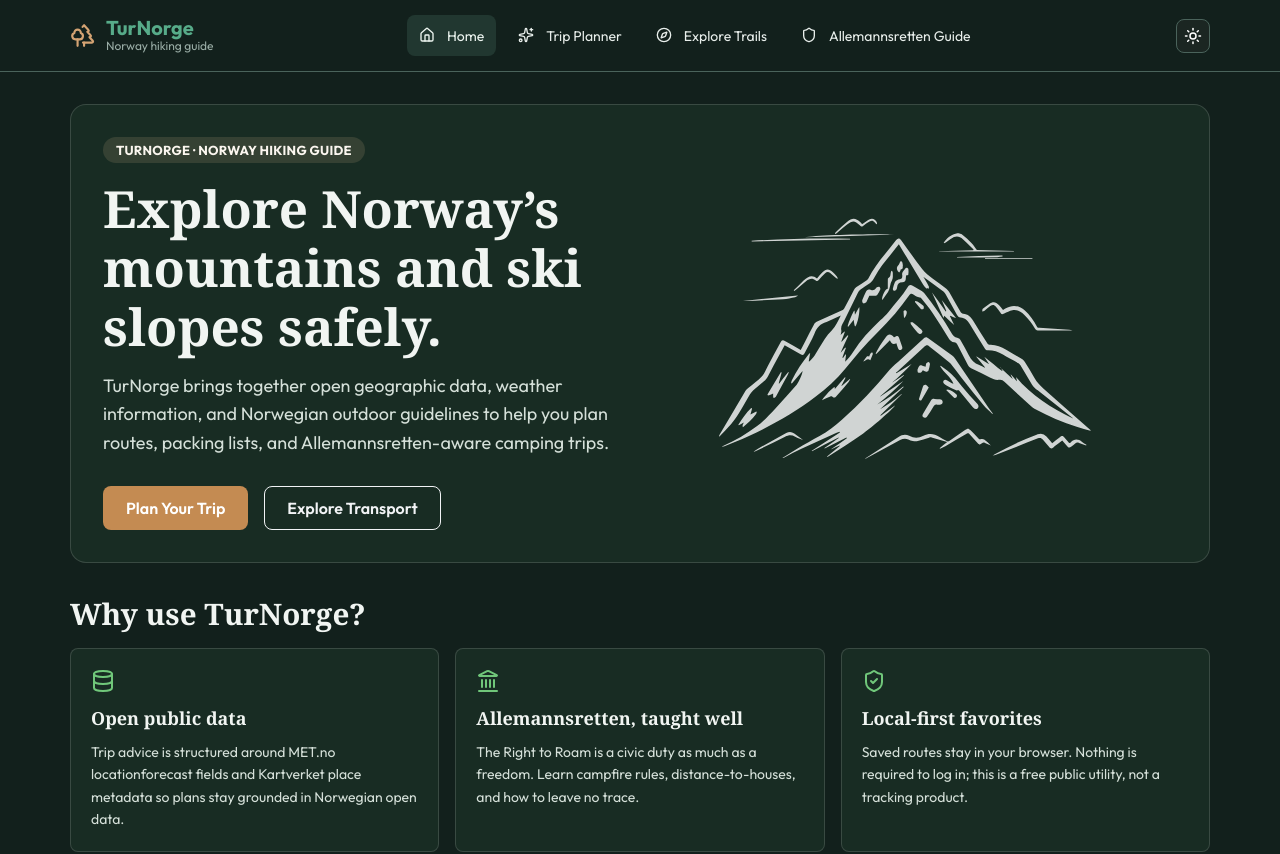
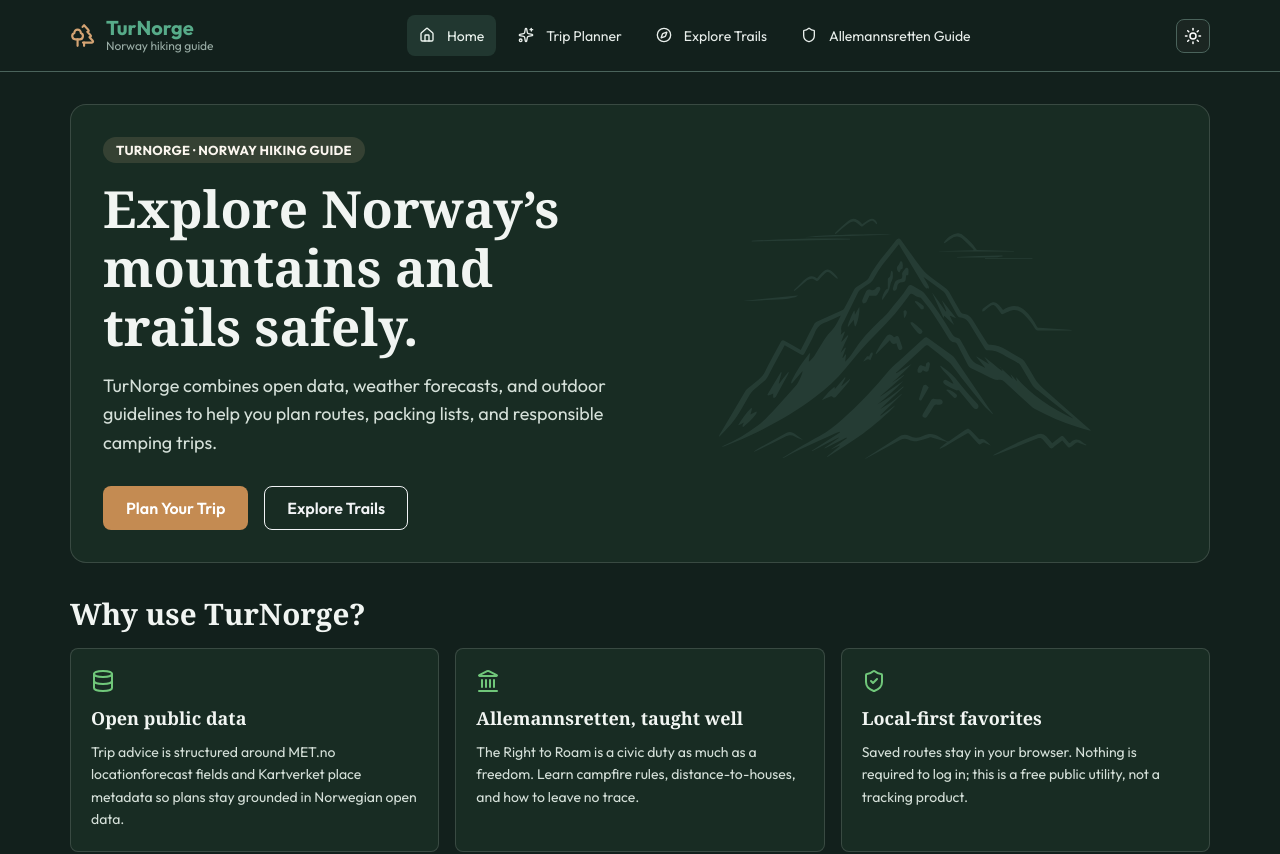
Before and after one commit to Nirush4/TurNorge, a React (Vite) app: page / in a window 1280 px wide. Shown: the top 854 px of the page. Built offline with nearby package versions, Linux system fonts and the light colour scheme; a web font is replaced by a local one.

Commit message:
fix: update Explore and Home pages to reflect 'Trails' terminology and improve text clarity

```diff
--- a/src/pages/Explore.tsx
+++ b/src/pages/Explore.tsx
@@ -275,7 +275,7 @@ export function ExplorePage() {
       <Stack gap="lg">
         <div>
           <Title order={1} fz={{ base: '1.7rem', sm: '2.5rem' }} c={isDark ? '#eef4f1' : 'dark.7'}>
-            Explore Transport
+            Explore Trails
           </Title>
 
           <Text mt="xs">
--- a/src/pages/Home.tsx
+++ b/src/pages/Home.tsx
@@ -77,13 +77,12 @@ export function HomePage() {
                     },
                   }}
                 >
-                  Explore Norway’s mountains and ski slopes safely.
+                  Explore Norway’s mountains and trails safely.
                 </Title>
 
                 <Text size="lg" c={bodyColor} maw={640} lh={1.6}>
-                  TurNorge brings together open geographic data, weather information, and Norwegian
-                  outdoor guidelines to help you plan routes, packing lists, and
-                  Allemannsretten-aware camping trips.
+                  TurNorge combines open data, weather forecasts, and outdoor guidelines to help you
+                  plan routes, packing lists, and responsible camping trips.
                 </Text>
 
                 <Group mt="sm" gap="md" wrap="wrap">
@@ -96,7 +95,7 @@ export function HomePage() {
                     styles={{
                       root: {
                         minHeight: '44px',
-                        '&:focus-visible': {
+                        '&:focusVisible': {
                           outline: '3px solid #f0c75e',
                           outlineOffset: '3px',
                         },
@@ -116,14 +115,14 @@ export function HomePage() {
                     styles={{
                       root: {
                         minHeight: '44px',
-                        '&:focus-visible': {
+                        '&:focusVisible': {
                           outline: '3px solid #f0c75e',
                           outlineOffset: '3px',
                         },
                       },
                     }}
                   >
-                    Explore Transport
+                    Explore Trails
                   </Button>
                 </Group>
               </Stack>
@@ -162,8 +161,10 @@ export function HomePage() {
                     height: 'auto',
                     position: 'relative',
                     zIndex: 1,
-                    opacity: isDark ? 0.8 : 0.7,
-                    filter: isDark ? 'brightness(0) invert(1)' : 'grayscale(1) brightness(0.7)',
+                    opacity: isDark ? 0.5 : 0.7,
+                    filter: isDark
+                      ? 'brightness(0) saturate(100%) invert(43%) sepia(16%) saturate(693%) hue-rotate(114deg) brightness(56%) contrast(90%)'
+                      : 'brightness(0) saturate(100%) invert(63%) sepia(6%) saturate(693%) hue-rotate(114deg) brightness(26%) contrast(87%)',
                   }}
                 />
               </div>
--- a/src/pages/Planner.tsx
+++ b/src/pages/Planner.tsx
@@ -344,31 +344,30 @@ export function PlannerPage() {
     try {
       let place = selectedPlace;
       if (!place || place.name.toLowerCase() !== regionName.toLowerCase()) {
+        try {
           place = await resolveKartverketPlace(regionName);
+        } catch {
+          place = null;
         }
-      if (!place) throw new Error(`Could not find "${regionName}"`);
-      const liveData = await fetchMetForecast(place.latitude, place.longitude);
+      }
+
+      const latitude = place?.latitude ?? 61.4933;
+      const longitude = place?.longitude ?? 8.3597;
+
+      const liveData = await fetchMetForecast(latitude, longitude);
       setSelectedDayWeather(liveData as unknown as MetForecastResponse);
       open();
     } catch (error) {
       console.error('Weather error:', error);
       notifications.show({
-        title: 'Could not generate itinerary',
-        message: 'Something went wrong while generating your route.',
+        title: 'Weather Unavailable',
+        message: 'Could not load live meteorological telemetry for this region.',
         color: '#FFFFFF',
         styles: {
-          root: {
-            backgroundColor: '#E03131',
-          },
-          title: {
-            color: '#FFFFFF',
-          },
-          description: {
-            color: '#FFFFFF',
-          },
-          closeButton: {
-            color: '#FFFFFF',
-          },
+          root: { backgroundColor: '#E03131' },
+          title: { color: '#FFFFFF' },
+          description: { color: '#FFFFFF' },
+          closeButton: { color: '#FFFFFF' },
         },
       });
     } finally {
@@ -382,6 +381,14 @@ export function PlannerPage() {
   }));
 
   return (
+    <>
+      <style>{`
+        @media screen and (max-width: 768px) {
+          input, select, textarea, .mantine-Input-input, .mantine-Select-input, .mantine-NumberInput-input {
+            font-size: 16px !important;
+          }
+        }
+      `}</style>
       <Container size="lg" pt="md" pb="xl" px="0" component="main" mih="100dvh">
         <Stack gap="lg">
           <header>
@@ -389,8 +396,8 @@ export function PlannerPage() {
               Dynamic Route Planner
             </Title>
             <Text mt="sm" c="dimmed">
-            Fully dynamic client-side route compiler powered by live MET.no telemetry and Kartverket
-            location search.
+              Fully dynamic client-side route compiler powered by live MET.no telemetry and
+              Kartverket location search.
             </Text>
           </header>
 
@@ -422,9 +429,8 @@ export function PlannerPage() {
                   { label: 'Ambitious / Long Distance', value: 'ambitious' },
                 ]}
                 styles={{
-                input: {
-                  fontSize: '14px',
-                },
+                  input: { fontSize: '16px' },
+                  dropdown: { fontSize: '16px' },
                 }}
               />
 
@@ -464,9 +470,8 @@ export function PlannerPage() {
                       middlewares: { flip: false, shift: true },
                     }}
                     styles={{
-                    input: {
-                      fontSize: '16px',
-                    },
+                      input: { fontSize: '16px' },
+                      dropdown: { fontSize: '16px' },
                     }}
                     value={field.value || null}
                     searchValue={destinationSearch}
@@ -520,6 +525,10 @@ export function PlannerPage() {
                     value={field.value}
                     onChange={field.onChange}
                     onBlur={field.onBlur}
+                    styles={{
+                      input: { fontSize: '16px' },
+                      dropdown: { fontSize: '16px' },
+                    }}
                     error={errors.experienceLevel?.message}
                     required
                   />
@@ -537,6 +546,9 @@ export function PlannerPage() {
                     value={field.value}
                     onChange={(value) => field.onChange(typeof value === 'number' ? value : 1)}
                     onBlur={field.onBlur}
+                    styles={{
+                      input: { fontSize: '16px' },
+                    }}
                     error={errors.durationDays?.message}
                     required
                   />
@@ -553,6 +565,10 @@ export function PlannerPage() {
                     value={field.value}
                     onChange={field.onChange}
                     onBlur={field.onBlur}
+                    styles={{
+                      input: { fontSize: '16px' },
+                      dropdown: { fontSize: '16px' },
+                    }}
                     error={errors.season?.message}
                     required
                   />
@@ -615,15 +631,9 @@ export function PlannerPage() {
                         message: `${lastPlan.title} saved in your favorites.`,
                         color: '#FFFFFF',
                         styles: {
-                        root: {
-                          backgroundColor: '#28726B',
-                        },
-                        description: {
-                          color: '#FFFFFF',
-                        },
-                        closeButton: {
-                          color: '#FFFFFF',
-                        },
+                          root: { backgroundColor: '#28726B' },
+                          description: { color: '#FFFFFF' },
+                          closeButton: { color: '#FFFFFF' },
                         },
                       });
                     }}
@@ -707,5 +717,6 @@ export function PlannerPage() {
           </Modal>
         </Stack>
       </Container>
+    </>
   );
 }
```
Lines whose indentation alone changed are shown as unchanged.
